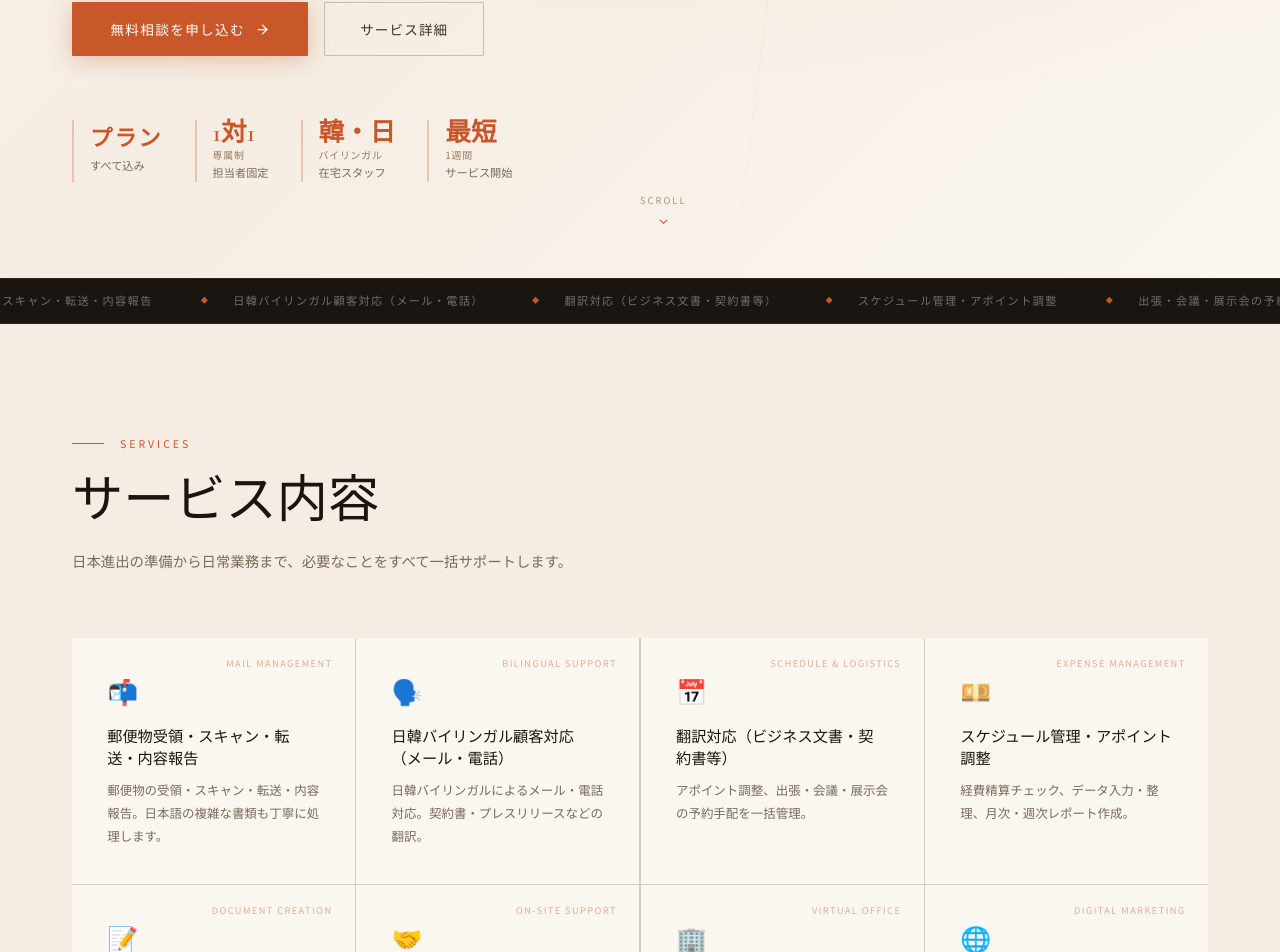
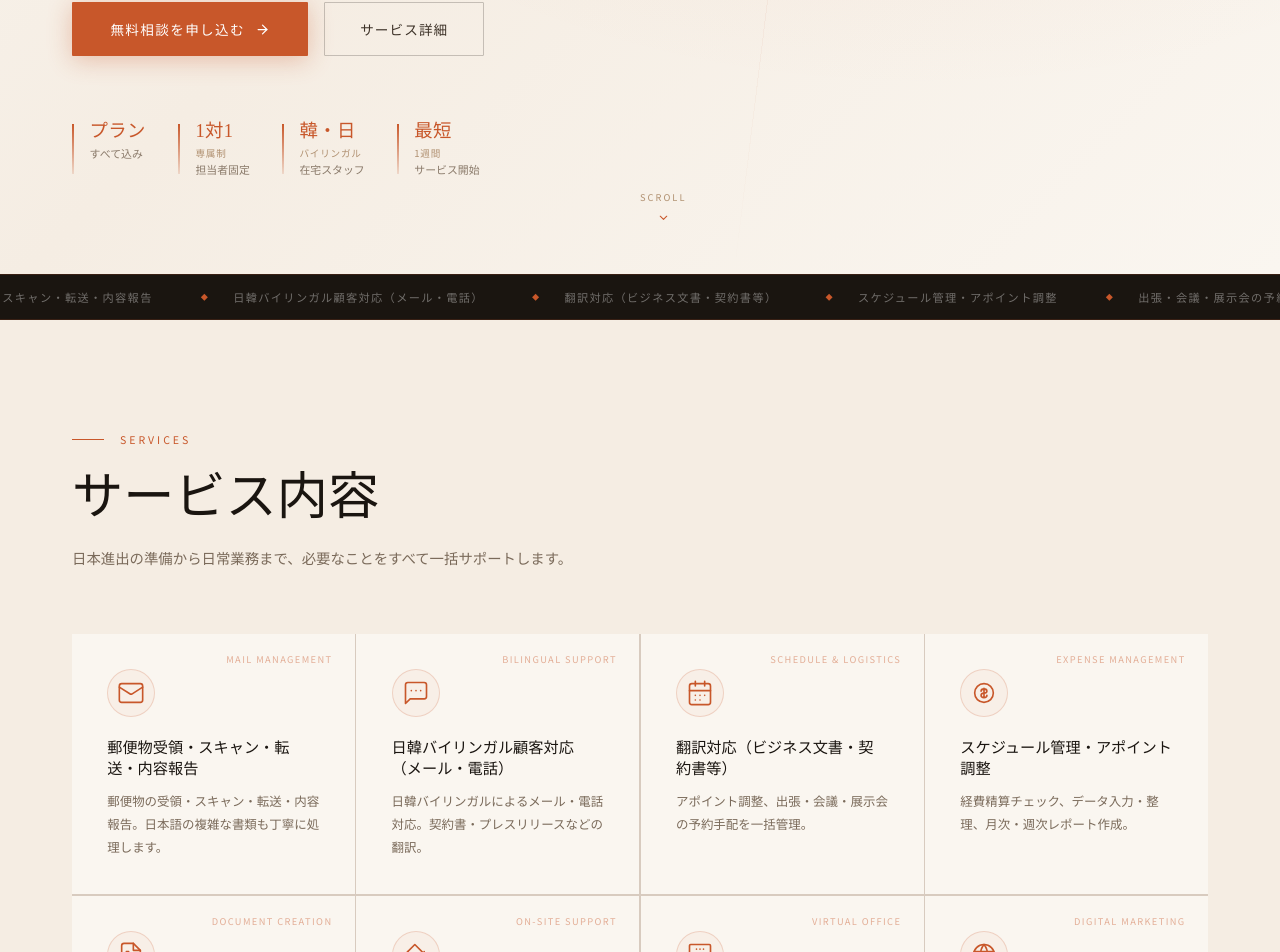
Before and after one commit to towayo/towayo, a Next.js app: page / in a window 1280 px wide. Shown: the part 732-1684 px from the top of the page. Built offline with nearby package versions, Linux system fonts and the light colour scheme; no server answers.

Commit message:
size update

```diff
--- a/app/page.tsx
+++ b/app/page.tsx
@@ -19,7 +19,7 @@ const T = {
     heroCta1: '無料相談を申し込む',
     heroCta2: 'サービス詳細',
     stats: [
-      { num: '', unit: 'プラン', label: 'すべて込み' },
+      { num: 'プラン', unit: '', label: 'すべて込み' },
       { num: '1対1', unit: '専属制', label: '担当者固定' },
       { num: '韓・日', unit: 'バイリンガル', label: '在宅スタッフ' },
       { num: '最短', unit: '1週間', label: 'サービス開始' },
@@ -123,7 +123,7 @@ const T = {
     heroCta1: '무료 상담 신청',
     heroCta2: '서비스 상세',
     stats: [
-      { num: '', unit: '플랜', label: '모두 포함' },
+      { num: '플랜', unit: '', label: '모두 포함' },
       { num: '1:1', unit: '전담제', label: '담당자 고정' },
       { num: '한·일', unit: '바이링구얼', label: '재택 스태프' },
       { num: '최단', unit: '1주일', label: '서비스 시작' },
@@ -227,7 +227,7 @@ const T = {
     heroCta1: 'Book a Free Consultation',
     heroCta2: 'View Services',
     stats: [
-      { num: '', unit: 'Plan', label: 'All-inclusive' },
+      { num: 'Plan', unit: '', label: 'All-inclusive' },
       { num: '1:1', unit: 'Dedicated', label: 'Fixed contact' },
       { num: 'KO/JA', unit: 'Bilingual', label: 'Remote staff' },
       { num: 'From', unit: '1 week', label: 'To start' },
@@ -332,8 +332,26 @@ function useInView(threshold = 0.12) {
   return { ref, inView }
 }
 
-const SERVICES_ICONS = ['📬', '🗣️', '📅', '💴', '📝', '🤝', '🏢', '🌐']
 const SERVICES_EN = ['Mail Management', 'Bilingual Support', 'Schedule & Logistics', 'Expense Management', 'Document Creation', 'On-site Support', 'Virtual Office', 'Digital Marketing']
+
+const SVC_SVGS = [
+  // Mail
+  <svg width="28" height="28" viewBox="0 0 24 24" fill="none" stroke="#C8572A" strokeWidth="1.4" strokeLinecap="round" strokeLinejoin="round"><rect x="2" y="4" width="20" height="16" rx="2"/><path d="m22 7-8.97 5.7a1.94 1.94 0 0 1-2.06 0L2 7"/></svg>,
+  // Bilingual / speech
+  <svg width="28" height="28" viewBox="0 0 24 24" fill="none" stroke="#C8572A" strokeWidth="1.4" strokeLinecap="round" strokeLinejoin="round"><path d="M21 15a2 2 0 0 1-2 2H7l-4 4V5a2 2 0 0 1 2-2h14a2 2 0 0 1 2 2z"/><path d="M8 10h.01M12 10h.01M16 10h.01"/></svg>,
+  // Schedule / calendar
+  <svg width="28" height="28" viewBox="0 0 24 24" fill="none" stroke="#C8572A" strokeWidth="1.4" strokeLinecap="round" strokeLinejoin="round"><rect x="3" y="4" width="18" height="18" rx="2"/><path d="M16 2v4M8 2v4M3 10h18"/><path d="M8 14h.01M12 14h.01M16 14h.01M8 18h.01M12 18h.01"/></svg>,
+  // Expense / coins
+  <svg width="28" height="28" viewBox="0 0 24 24" fill="none" stroke="#C8572A" strokeWidth="1.4" strokeLinecap="round" strokeLinejoin="round"><circle cx="12" cy="12" r="8"/><path d="M12 8v8M9.5 10.5c0-1.1.9-2 2.5-2s2.5.9 2.5 2-.9 1.5-2.5 1.5-2.5.9-2.5 2 .9 2 2.5 2 2.5-.9 2.5-2"/></svg>,
+  // Document / file
+  <svg width="28" height="28" viewBox="0 0 24 24" fill="none" stroke="#C8572A" strokeWidth="1.4" strokeLinecap="round" strokeLinejoin="round"><path d="M14 2H6a2 2 0 0 0-2 2v16a2 2 0 0 0 2 2h12a2 2 0 0 0 2-2V8z"/><path d="M14 2v6h6M16 13H8M16 17H8M10 9H8"/></svg>,
+  // On-site / handshake
+  <svg width="28" height="28" viewBox="0 0 24 24" fill="none" stroke="#C8572A" strokeWidth="1.4" strokeLinecap="round" strokeLinejoin="round"><path d="m3 11 8-8 8 8"/><path d="M5 9v10a1 1 0 0 0 1 1h4v-5h4v5h4a1 1 0 0 0 1-1V9"/></svg>,
+  // Virtual office / building
+  <svg width="28" height="28" viewBox="0 0 24 24" fill="none" stroke="#C8572A" strokeWidth="1.4" strokeLinecap="round" strokeLinejoin="round"><rect x="3" y="3" width="18" height="18" rx="1"/><path d="M9 22V12h6v10M9 7h.01M12 7h.01M15 7h.01M9 11h.01M15 11h.01"/></svg>,
+  // Digital / globe
+  <svg width="28" height="28" viewBox="0 0 24 24" fill="none" stroke="#C8572A" strokeWidth="1.4" strokeLinecap="round" strokeLinejoin="round"><circle cx="12" cy="12" r="9"/><path d="M3.6 9h16.8M3.6 15h16.8M12 3a14.5 14.5 0 0 1 0 18M12 3a14.5 14.5 0 0 0 0 18"/></svg>,
+]
 
 export default function Home() {
   const [lang, setLang] = useState<Lang>('ja')
@@ -494,10 +512,11 @@ export default function Home() {
             </div>
             <div className="afu d5" style={{ display: 'flex', gap: '2rem', flexWrap: 'wrap' }}>
               {t.stats.map((s, i) => (
-                <div key={i} style={{ borderLeft: '2px solid rgba(200,87,42,.28)', paddingLeft: '1rem' }}>
-                  {s.num && <div style={{ fontFamily: 'Cormorant Garamond,serif', fontSize: '1.6rem', fontWeight: 600, color: '#C8572A', lineHeight: 1 }}>{s.num}</div>}
-                  <div style={{ fontFamily: s.num ? 'Noto Sans JP,sans-serif' : 'Cormorant Garamond,serif', fontSize: s.num ? '.62rem' : '1.4rem', fontWeight: s.num ? 400 : 600, color: s.num ? '#9A7A5A' : '#C8572A', letterSpacing: '.08em', marginTop: '.1rem' }}>{s.unit}</div>
-                  <div style={{ fontFamily: 'Noto Serif JP,serif', fontSize: '.7rem', color: '#7A6A5A', marginTop: '.15rem' }}>{s.label}</div>
+                <div key={i} style={{ paddingLeft: '1.1rem', position: 'relative' }}>
+                  <div style={{ position: 'absolute', left: 0, top: '4px', bottom: '4px', width: '2px', background: 'linear-gradient(to bottom, #C8572A, rgba(200,87,42,0.15))' }} />
+                  <div style={{ fontFamily: 'Noto Serif JP,serif', fontSize: '1.15rem', fontWeight: 500, color: '#C8572A', lineHeight: 1.2, letterSpacing: '0.02em' }}>{s.num}</div>
+                  <div style={{ fontFamily: 'Noto Sans JP,sans-serif', fontSize: '.6rem', color: '#B09070', letterSpacing: '.08em', marginTop: '.2rem' }}>{s.unit}</div>
+                  <div style={{ fontFamily: 'Noto Serif JP,serif', fontSize: '.68rem', color: '#8A7A6A', marginTop: '.1rem' }}>{s.label}</div>
                 </div>
               ))}
             </div>
@@ -615,11 +634,11 @@ function ServicesSection({ t }: { t: typeof T[keyof typeof T] }) {
       <div ref={ref} style={{ maxWidth: 1200, margin: '0 auto', padding: '0 2rem' }}>
         <div className={`reveal ${inView ? 'in' : ''}`}><SH tag={t.svcTag} title={t.svcTitle} sub={t.svcDesc} /></div>
         <div style={{ display: 'grid', gridTemplateColumns: 'repeat(auto-fill,minmax(270px,1fr))', gap: '1.5px', background: '#D8CBBF' }}>
-          {SERVICES_ICONS.map((icon, i) => (
+          {SVC_SVGS.map((_icon, i) => (
             <div key={i} className={`svc reveal ${inView ? 'in' : ''}`}
               style={{ background: '#FAF6F0', padding: '2.2rem', position: 'relative', overflow: 'hidden', transitionDelay: `${i * .055}s` }}>
               <div style={{ position: 'absolute', top: '1.2rem', right: '1.4rem', fontFamily: 'Noto Sans JP,sans-serif', fontSize: '.58rem', letterSpacing: '.15em', color: 'rgba(200,87,42,.45)', textTransform: 'uppercase' }}>{SERVICES_EN[i]}</div>
-              <div style={{ fontSize: '1.55rem', marginBottom: '1rem' }}>{icon}</div>
+              <div style={{ marginBottom: '1.2rem', display: 'flex', alignItems: 'center', justifyContent: 'center', width: '3rem', height: '3rem', border: '1px solid rgba(200,87,42,0.2)', borderRadius: '50%', background: 'rgba(200,87,42,0.04)' }}>{SVC_SVGS[i]}</div>
               <h3 style={{ fontFamily: 'Noto Serif JP,serif', fontSize: '.95rem', fontWeight: 500, color: '#1a1510', marginBottom: '.65rem', lineHeight: 1.4 }}>{svcTitles[i]}</h3>
               <p style={{ fontFamily: 'Noto Sans JP,sans-serif', fontSize: '.78rem', color: '#7A6A5A', lineHeight: 1.85 }}>{descs[i]}</p>
             </div>
@@ -656,7 +675,7 @@ function SetupSection({ t }: { t: typeof T[keyof typeof T] }) {
             {t.setupItems.map(({ icon: Icon, title, desc }, i) => (
               <div key={i} className={`reveal ${inView ? 'in' : ''}`}
                 style={{ background: '#F5EDE3', padding: '1.8rem', border: '1px solid #E8DDD4', transitionDelay: `${i * .07}s` }}>
-                <div style={{ width: '2.4rem', height: '2.4rem', border: '1px solid rgba(200,87,42,.28)', borderRadius: '50%', display: 'flex', alignItems: 'center', justifyContent: 'center', marginBottom: '1rem' }}>
+                <div style={{ width: '2.6rem', height: '2.6rem', background: 'rgba(200,87,42,0.06)', border: '1px solid rgba(200,87,42,0.18)', borderRadius: '50%', display: 'flex', alignItems: 'center', justifyContent: 'center', marginBottom: '1rem' }}>
                   <Icon size={14} style={{ color: '#C8572A' }} />
                 </div>
                 <h3 style={{ fontFamily: 'Noto Serif JP,serif', fontSize: '.92rem', fontWeight: 500, color: '#1a1510', marginBottom: '.5rem' }}>{title}</h3>
@@ -710,7 +729,7 @@ function PricingSection({ t }: { t: typeof T[keyof typeof T] }) {
             <ul style={{ listStyle: 'none', padding: 0, margin: '0 0 2rem', display: 'flex', flexDirection: 'column', gap: '.55rem' }}>
               {t.planItems.map((item, i) => (
                 <li key={i} style={{ display: 'flex', alignItems: 'flex-start', gap: '.55rem' }}>
-                  <Check size={11} style={{ color: '#E8956A', marginTop: 3, flexShrink: 0 }} />
+                  <span style={{ flexShrink: 0, marginTop: '2px', width: '1.1rem', height: '1.1rem', borderRadius: '50%', background: 'rgba(200,87,42,0.18)', display: 'flex', alignItems: 'center', justifyContent: 'center' }}><Check size={9} style={{ color: '#E8956A' }} /></span>
                   <span style={{ fontFamily: 'Noto Sans JP,sans-serif', fontSize: '.78rem', color: 'rgba(255,255,255,.75)', lineHeight: 1.5 }}>{item}</span>
                 </li>
               ))}
@@ -751,8 +770,8 @@ function WhySection({ t }: { t: typeof T[keyof typeof T] }) {
             {t.whyItems.map(({ icon: Icon, title, desc }, i) => (
               <div key={i} className={`whyrow reveal ${inView ? 'in' : ''}`}
                 style={{ display: 'flex', gap: '1.5rem', padding: '1.8rem 0', borderBottom: i < t.whyItems.length - 1 ? '1px solid #EAE0D6' : 'none', transitionDelay: `${i * .07}s` }}>
-                <div style={{ flexShrink: 0, width: '2.4rem', height: '2.4rem', border: '1px solid rgba(200,87,42,.28)', borderRadius: '50%', display: 'flex', alignItems: 'center', justifyContent: 'center', marginTop: '.1rem' }}>
-                  <Icon size={13} style={{ color: '#C8572A' }} />
+                <div style={{ flexShrink: 0, width: '2.6rem', height: '2.6rem', background: 'rgba(200,87,42,0.06)', border: '1px solid rgba(200,87,42,0.18)', borderRadius: '50%', display: 'flex', alignItems: 'center', justifyContent: 'center', marginTop: '.1rem' }}>
+                  <Icon size={14} style={{ color: '#C8572A' }} />
                 </div>
                 <div>
                   <h3 style={{ fontFamily: 'Noto Serif JP,serif', fontSize: '.98rem', fontWeight: 500, color: '#1a1510', marginBottom: '.45rem' }}>{title}</h3>
@@ -785,7 +804,7 @@ function StepsSection({ t }: { t: typeof T[keyof typeof T] }) {
             <div key={i} className={`reveal ${inView ? 'in' : ''}`}
               style={{ padding: '2.5rem 2rem', borderRight: i < t.steps.length - 1 ? '1px solid rgba(200,87,42,.12)' : 'none', transitionDelay: `${i * .1}s` }}>
               <div style={{ fontFamily: 'Cormorant Garamond,serif', fontSize: '5.5rem', fontWeight: 300, color: 'rgba(200,87,42,.07)', lineHeight: 1, marginBottom: '-1.8rem', userSelect: 'none' }}>{s.num}</div>
-              <div style={{ width: 2, height: '2rem', background: 'rgba(200,87,42,.4)', marginBottom: '1rem' }} />
+              <div style={{ width: '1.5px', height: '2.2rem', background: 'linear-gradient(to bottom, #C8572A, rgba(200,87,42,0.2))', marginBottom: '1rem' }} />
               <h3 style={{ fontFamily: 'Noto Serif JP,serif', fontSize: '1.02rem', fontWeight: 500, color: 'white', marginBottom: '.7rem' }}>{s.title}</h3>
               <p style={{ fontFamily: 'Noto Sans JP,sans-serif', fontSize: '.78rem', color: 'rgba(255,255,255,.48)', lineHeight: 1.85 }}>{s.desc}</p>
             </div>
@@ -807,8 +826,8 @@ function VoicesSection({ t }: { t: typeof T[keyof typeof T] }) {
             <div key={i} className={`reveal ${inView ? 'in' : ''}`}
               style={{ background: '#F5EDE3', padding: '2.5rem', position: 'relative', transitionDelay: `${i * .1}s` }}>
               <div style={{ position: 'absolute', top: '1.4rem', left: '1.8rem', fontFamily: 'Cormorant Garamond,serif', fontSize: '5.5rem', color: 'rgba(200,87,42,.1)', lineHeight: 1, fontStyle: 'italic', userSelect: 'none', pointerEvents: 'none' }}>"</div>
-              <div style={{ display: 'flex', gap: '.25rem', marginBottom: '1rem' }}>
-                {[...Array(5)].map((_, j) => <Star key={j} size={11} fill="#C8572A" style={{ color: '#C8572A' }} />)}
+              <div style={{ display: 'flex', gap: '.3rem', marginBottom: '1rem' }}>
+                {[...Array(5)].map((_, j) => <Star key={j} size={12} fill="#D4763A" style={{ color: '#D4763A', opacity: 0.85 }} />)}
               </div>
               <p style={{ fontFamily: 'Noto Serif JP,serif', fontSize: '.87rem', color: '#5A4A3A', lineHeight: 1.95, marginBottom: '1.5rem', fontWeight: 300, position: 'relative', zIndex: 1 }}>{v.text}</p>
               <div style={{ borderTop: '1px solid #DDD0C4', paddingTop: '1rem' }}>
@@ -882,8 +901,8 @@ function ContactSection({ t }: { t: typeof T[keyof typeof T] }) {
             <p style={{ fontFamily: 'Noto Serif JP,serif', fontSize: '.88rem', color: 'rgba(255,255,255,.52)', lineHeight: 2, fontWeight: 300, marginBottom: '2.5rem' }}>{t.contactDesc}</p>
             {[{ icon: Mail, text: 'info@towayo.com', label: 'Email' }, { icon: MapPin, text: 'Tokyo, Japan', label: t.langCode === 'ko' ? '소재지' : t.langCode === 'en' ? 'Location' : '所在地' }].map(({ icon: Icon, text, label }, i) => (
               <div key={i} style={{ display: 'flex', gap: '1rem', alignItems: 'flex-start', marginBottom: '1.2rem' }}>
-                <div style={{ width: '2.2rem', height: '2.2rem', border: '1px solid rgba(200,87,42,.28)', borderRadius: '50%', display: 'flex', alignItems: 'center', justifyContent: 'center', flexShrink: 0 }}>
-                  <Icon size={12} style={{ color: '#C8572A' }} />
+                <div style={{ width: '2.4rem', height: '2.4rem', background: 'rgba(200,87,42,0.06)', border: '1px solid rgba(200,87,42,0.18)', borderRadius: '50%', display: 'flex', alignItems: 'center', justifyContent: 'center', flexShrink: 0 }}>
+                  <Icon size={13} style={{ color: '#C8572A' }} />
                 </div>
                 <div>
                   <p style={{ fontFamily: 'Noto Sans JP,sans-serif', fontSize: '.6rem', letterSpacing: '.14em', color: 'rgba(255,255,255,.28)', marginBottom: '.2rem' }}>{label}</p>
```
